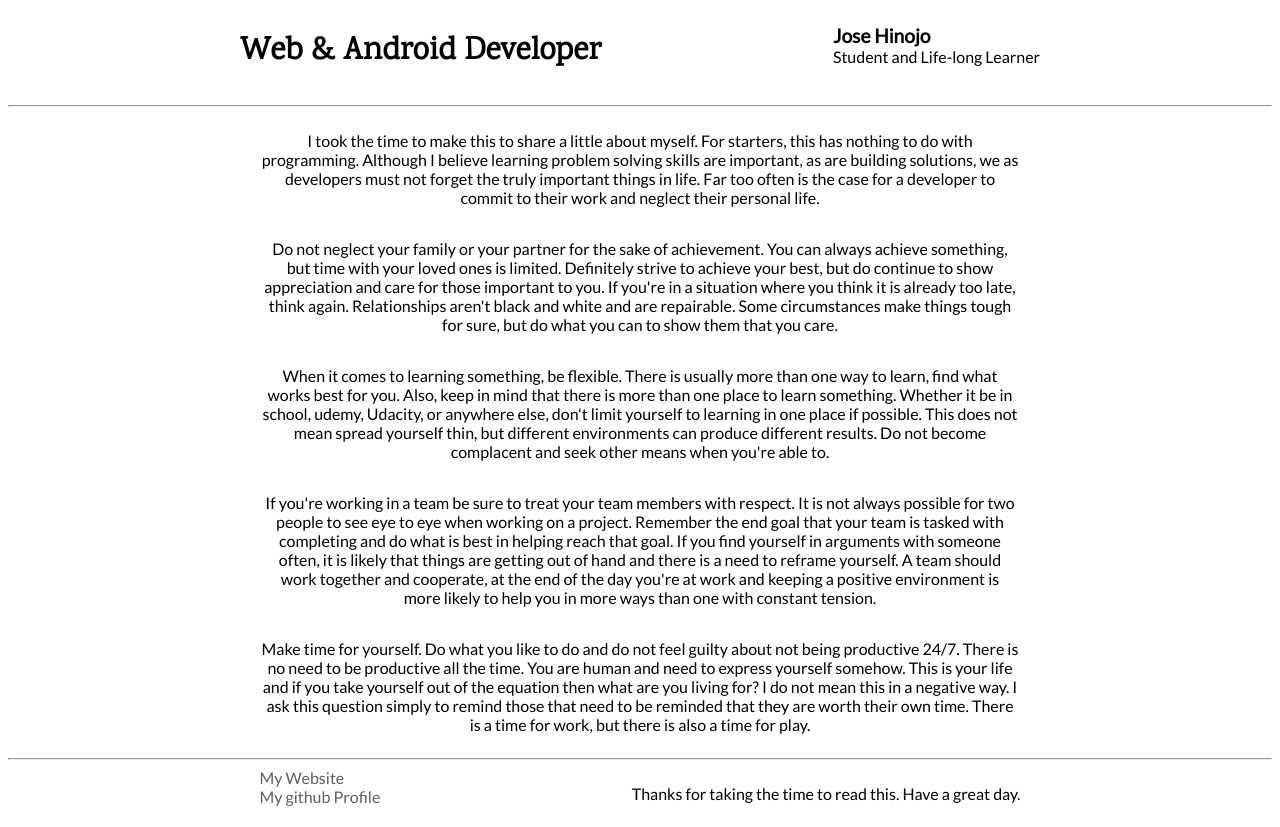
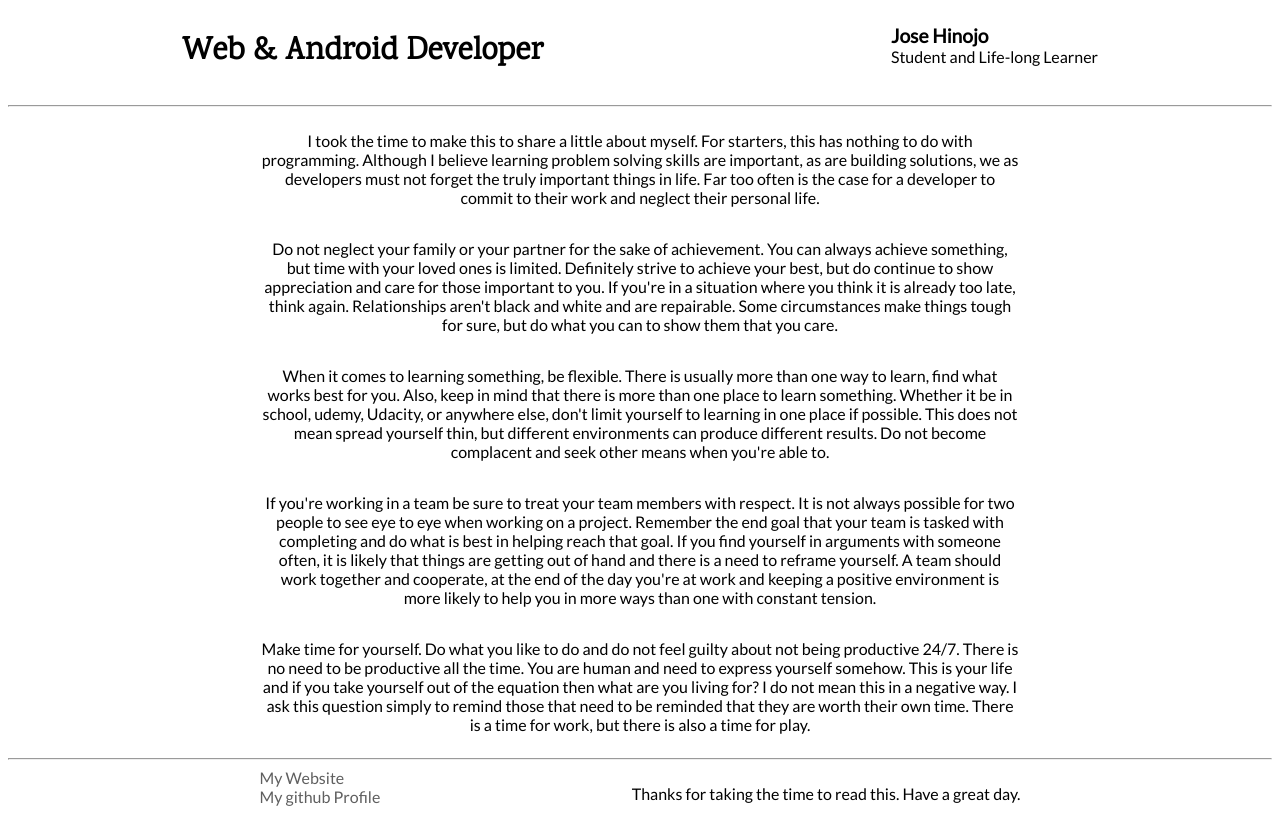
Before and after one commit to tovouk/tovouk.github.io, a plain HTML site: page index.html in a window 1280 px wide. Drawn offline with Linux system fonts and the light colour scheme.

Commit message:
Update styles.css
change justify-content to space-around

```diff
--- a/styles.css
+++ b/styles.css
@@ -24,13 +24,7 @@ header{
     width:100%;
     margin:auto;
     display:flex;
-    display: -webkit-box;
-    display: -moz-box;
-    display: -ms-flexbox;
-    display: -webkit-flex;
-    justify-content: space-evenly;
-    -webkit-flex-direction: space-evenly;
-    -ms-flex-direction: space-evenly;
+    justify-content: space-around;
 
 }
 /* Main styles */
```
